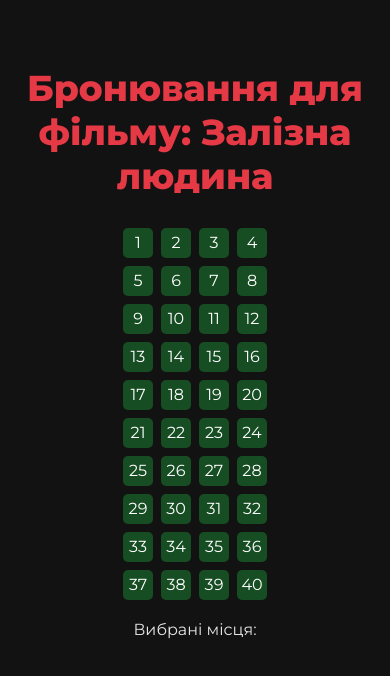
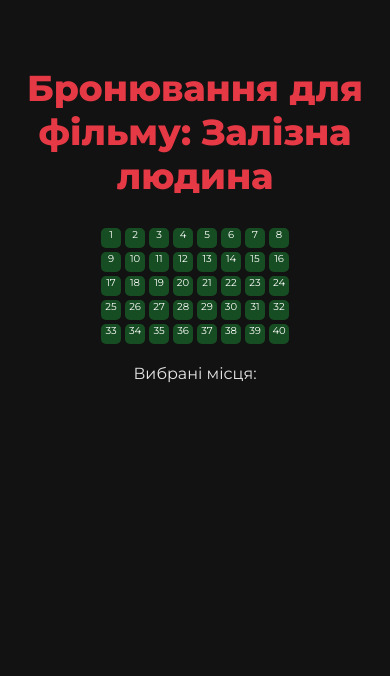
Before and after one commit to daniitadd/Cinema, a React (Vite) app: page /booking/1 in a window 390 px wide. Shown: the top 676 px of the page. Built offline with nearby package versions, Linux system fonts and the light colour scheme.

Commit message:
Нова структура + сервіс

```diff
--- a/src/index.css
+++ b/src/index.css
@@ -87,26 +87,23 @@
   height: 40px;
   background-color: #164d22;
   color: white;
-  display: flex;
-  align-items: center;
-  justify-content: center;
-  cursor: pointer;
   border-radius: 5px;
 }
 
 .seat.selected {
-  background-color: #0e1739;
+  background-color: #20316f;
 }
 
 @media (max-width: 600px) {
   .hall {
-    grid-template-columns: repeat(4, 30px);
-    gap: 8px;
+    grid-template-columns: repeat(8, 20px);
+    gap: 4px;
   }
 
   .seat {
-    width: 30px;
-    height: 30px;
+    width: 20px;
+    height: 20px;
+    font-size: 10px;
   }
 }
 
--- a/src/pages/Booking.jsx
+++ b/src/pages/Booking.jsx
@@ -8,7 +8,7 @@
 
   return (
     <div>
-      <h2>Бронювання для фільму: {movie?.title}</h2>
+      <h2>Бронювання для фільму: {movie.title}</h2>
       <CinemaHall />
     </div>
   );
```
Also changed, not shown: src/services/BookingService.js (added, +15 -0 lines), src/components/BookingForm.jsx (added).
